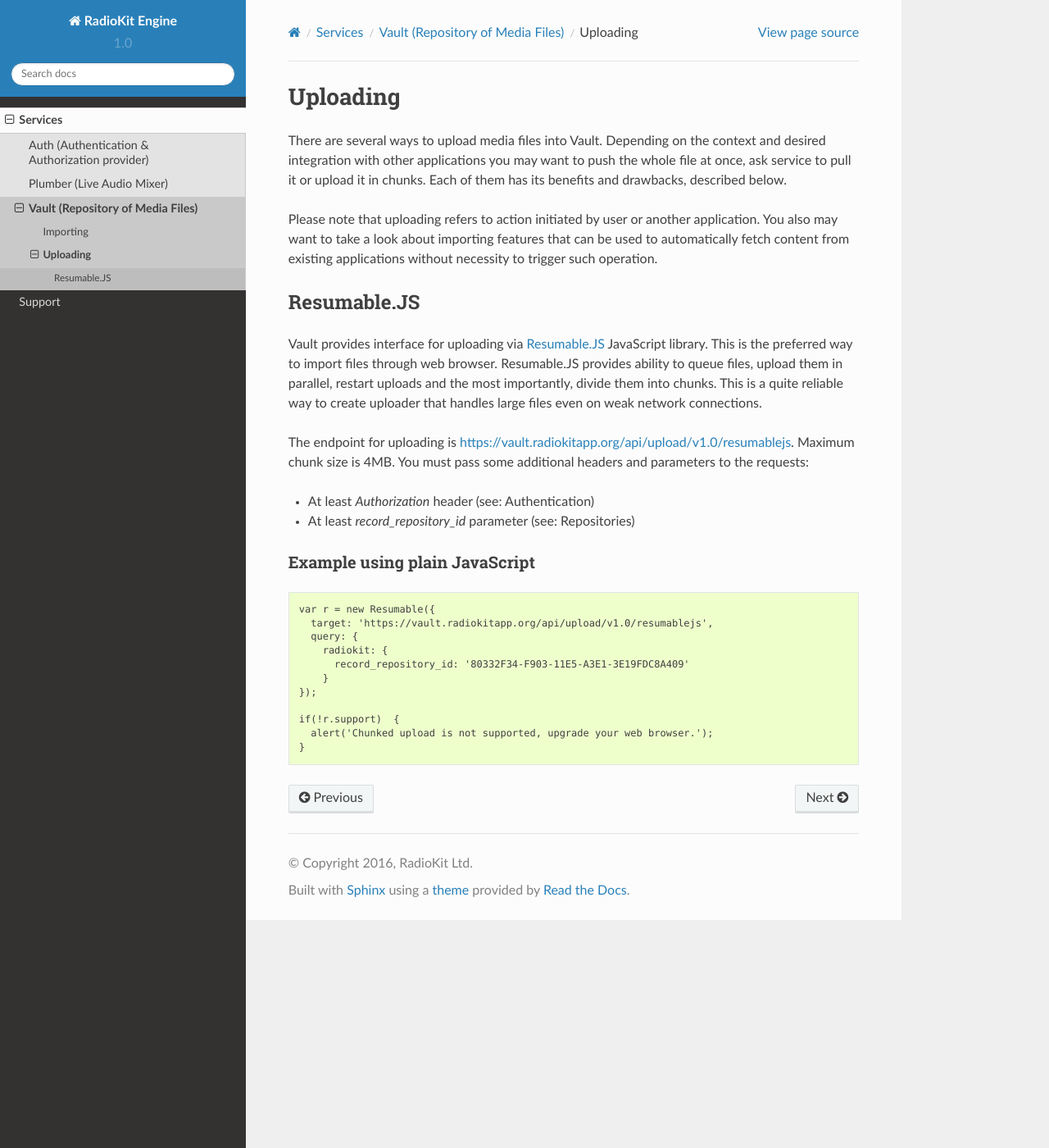
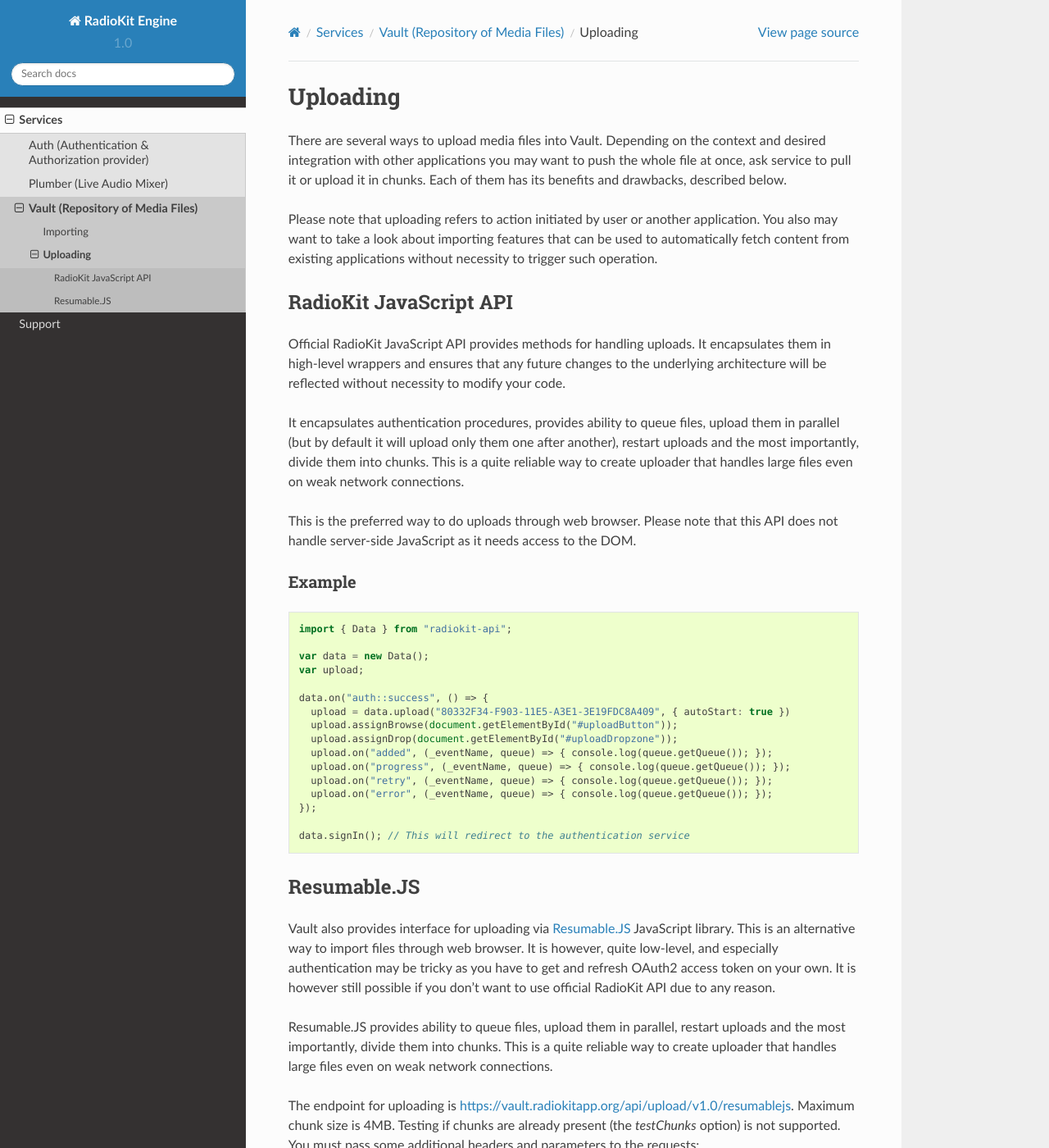
Before and after one commit to radiokit/engine-docs, a Sphinx documentation site: the page built from docs/source/services/vault/uploading.rst, in a window 1280 px wide and 1400 px high. Shown: the whole window at 82% size. Built offline with Sphinx 7.4.7 and the Read the Docs theme 2.0.0, drawn with Linux system fonts in a browser that asks for light colours; some of the changed text lies outside the part shown.

Commit message:
Improved vault/ uploading

```diff
--- a/docs/source/services/vault/uploading.rst
+++ b/docs/source/services/vault/uploading.rst
@@ -11,37 +11,95 @@
 can be used to automatically fetch content from existing applications without
 necessity to trigger such operation.
 
+RadioKit JavaScript API
+-----------------------
+
+Official RadioKit JavaScript API provides methods for handling uploads. It
+encapsulates them in high-level wrappers and ensures that any future changes
+to the underlying architecture will be reflected without necessity to modify
+your code.
+
+It encapsulates authentication procedures, provides ability to queue files,
+upload them in parallel (but by default it will upload only them one after another),
+restart uploads and the most importantly, divide them into chunks. This is a
+quite reliable way to create uploader that handles large files even on weak
+network connections.
+
+This is the preferred way to do uploads through web browser. Please note that
+this API does not handle server-side JavaScript as it needs access to the DOM.
+
+Example
+^^^^^^^
+
+.. code-block:: javascript
+
+    import { Data } from "radiokit-api";
+
+    var data = new Data();
+    var upload;
+
+    data.on("auth::success", () => {
+      upload = data.upload("80332F34-F903-11E5-A3E1-3E19FDC8A409", { autoStart: true })
+      upload.assignBrowse(document.getElementById("#uploadButton"));
+      upload.assignDrop(document.getElementById("#uploadDropzone"));
+      upload.on("added", (_eventName, queue) => { console.log(queue.getQueue()); });
+      upload.on("progress", (_eventName, queue) => { console.log(queue.getQueue()); });
+      upload.on("retry", (_eventName, queue) => { console.log(queue.getQueue()); });
+      upload.on("error", (_eventName, queue) => { console.log(queue.getQueue()); });
+    });
+
+    data.signIn(); // This will redirect to the authentication service
+
+
 Resumable.JS
 ------------
 
-Vault provides interface for uploading via `Resumable.JS <http://resumablejs.com/>`_
-JavaScript library. This is the preferred way to import files through web browser.
+Vault also provides interface for uploading via `Resumable.JS <http://resumablejs.com/>`_
+JavaScript library. This is an alternative way to import files through web browser.
+It is however, quite low-level, and especially authentication may be tricky
+as you have to get and refresh OAuth2 access token on your own. It is however
+still possible if you don't want to use official RadioKit API due to any reason.
+
 Resumable.JS provides ability to queue files, upload them in parallel, restart
 uploads and the most importantly, divide them into chunks. This is a quite reliable
 way to create uploader that handles large files even on weak network connections.
 
 The endpoint for uploading is https://vault.radiokitapp.org/api/upload/v1.0/resumablejs.
-Maximum chunk size is 4MB. You must pass some additional headers and parameters
+Maximum chunk size is 4MB. Testing if chunks are already present (the `testChunks`
+option) is not supported. You must pass some additional headers and parameters
 to the requests:
 
-* At least `Authorization` header (see: Authentication)
-* At least `record_repository_id` parameter (see: Repositories)
+* `Authorization` header with valid OAuth2 access token (see: Authentication)
+* `radiokit` query parameter that contains:
+    * `record_repository_id` with valid Repository ID (see: Repositories)
 
-Example using plain JavaScript
-^^^^^^^^^^^^^^^^^^^^^^^^^^^^^^
+Please refer to Resumable.JS documentation for further information.
 
-::
+Example
+^^^^^^^
+
+.. code-block:: javascript
 
     var r = new Resumable({
-      target: 'https://vault.radiokitapp.org/api/upload/v1.0/resumablejs',
+      target: "https://vault.radiokitapp.org/api/upload/v1.0/resumablejs",
       query: {
         radiokit: {
-          record_repository_id: '80332F34-F903-11E5-A3E1-3E19FDC8A409'
+          record_repository_id: "80332F34-F903-11E5-A3E1-3E19FDC8A409"
         }
+      },
+      headers: {
+        Authorization: "Bearer 123"
+      },
+      testChunks: false,
     });
 
     if(!r.support)  {
-      alert('Chunked upload is not supported, upgrade your web browser.');
+      alert("Chunked upload is not supported, upgrade your web browser.");
     }
 
+    r.assignDrop(document.getElementById("#uploadDropzone"))
+    r.assignBrowse(document.getElementById("#uploadButton"), false);
+
+    r.fileAdded(() => { r.upload() });
+
 .. toctree::
```
